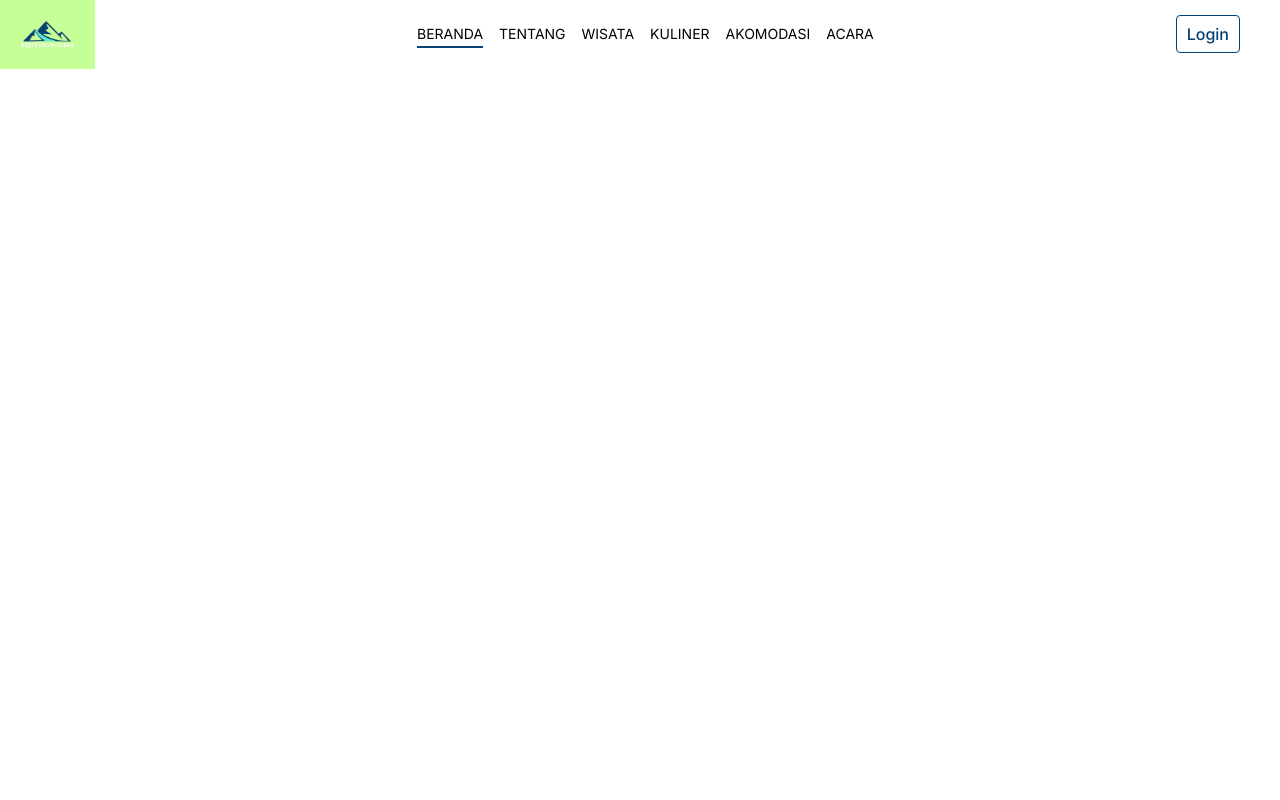
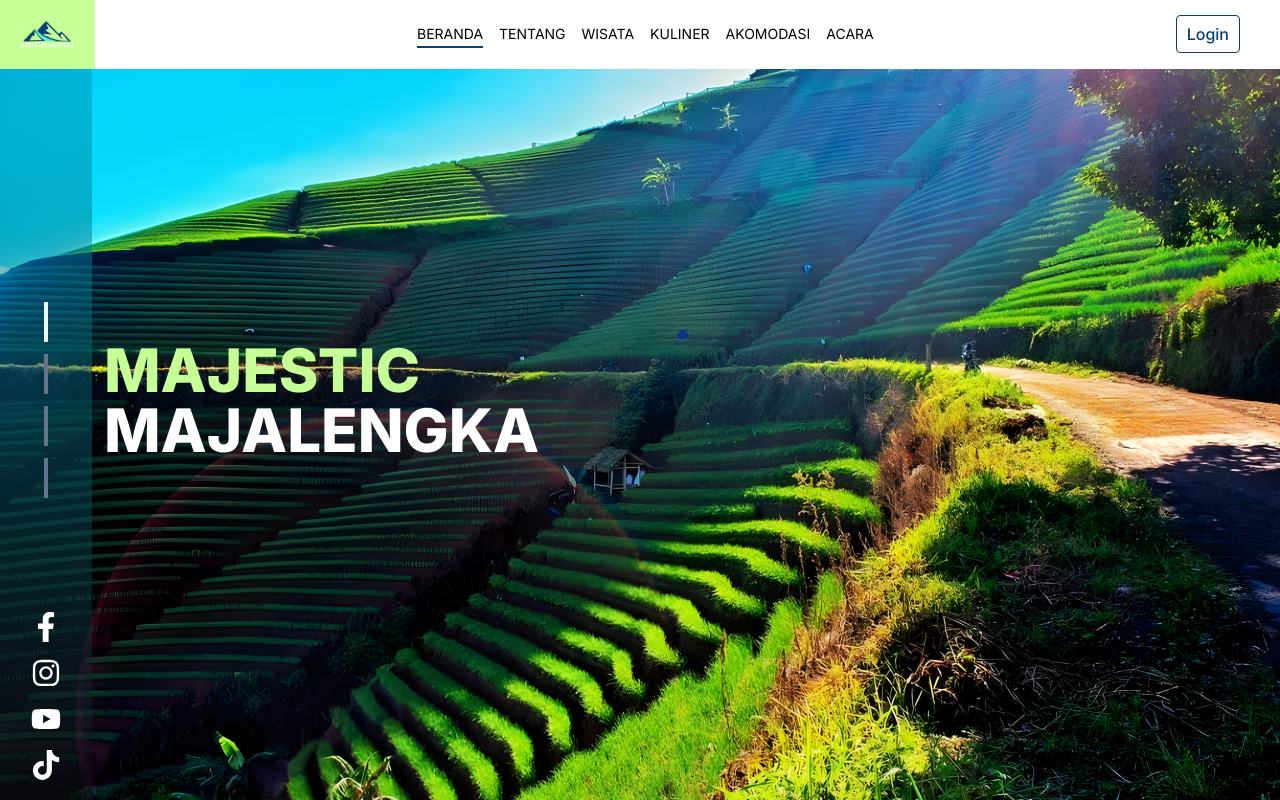
Before and after one commit to zackyhafsa/web-dev-unsil, a Next.js app: page / in a window 1280 px wide. Built offline with nearby package versions, Linux system fonts and the light colour scheme.

Commit message:
menambahkan halaman beranda

```diff
--- /dev/null
+++ b/src/app/(dashboard)/Hero.jsx
@@ -0,0 +1,23 @@
+import Navbar from "../components/Navbar";
+import SocialMedia from "../components/SocialMedia";
+import SideNavbar from "./Side";
+
+const Hero = () => {
+  return (
+    <div className="h-screen">
+      <Navbar />
+      <div className="bg-[url('/hero-bg.png')] bg-center bg-no-repeat bg-cover h-screen w-full flex items-center">
+        <div className="p-11 bg-gradient-to-b from-[#01A9C680] to-[#0D0D1480] h-screen hidden md:flex items-center">
+          <SideNavbar />
+        </div>
+        <div>
+          <h1 className="text-6xl uppercase ml-3 font-extrabold text-primary">
+            Majestic <span className="block text-white">Majalengka</span>
+          </h1>
+        </div>
+      </div>
+    </div>
+  );
+};
+
+export default Hero;
--- /dev/null
+++ b/src/app/(dashboard)/Side.jsx
@@ -0,0 +1,22 @@
+import { FaFacebookF, FaInstagram, FaYoutube, FaTiktok } from "react-icons/fa";
+
+const SideNavbar = () => {
+  return (
+    <div className="h-screen flex flex-col items-center justify-between py-10 relative">
+      <div className="my-auto">
+        <div className="w-1 h-10 bg-slate-100 mb-3"></div>
+        <div className="w-1 h-10 bg-slate-500 mb-3"></div>
+        <div className="w-1 h-10 bg-slate-500 mb-3"></div>
+        <div className="w-1 h-10 bg-slate-500"></div>
+      </div>
+      <div className="text-white flex flex-col gap-4 absolute bottom-5">
+        <FaFacebookF size={30} />
+        <FaInstagram size={30} />
+        <FaYoutube size={30} />
+        <FaTiktok size={30} />
+      </div>
+    </div>
+  );
+};
+
+export default SideNavbar;
--- a/src/app/Hero.jsx
+++ /dev/null
@@ -1,12 +0,0 @@
-import Navbar from "./components/Navbar";
-
-const Hero = () => {
-  return (
-    <div className="h-screen">
-      <Navbar />
-      <div className="bg-red-700"></div>
-    </div>
-  );
-};
-
-export default Hero;
--- a/src/app/Side.jsx
+++ /dev/null
@@ -1,17 +0,0 @@
-import Image from "next/image";
-import Logo from "../../public/logo.png";
-
-const SideNavbar = () => {
-  return (
-    <div className="h-screen bg-red-50">
-      <div>
-        <Image src={Logo} />
-      </div>
-      <div>
-        <span className="w-0.5 h-8"></span>
-      </div>
-    </div>
-  );
-};
-
-export default SideNavbar;
```
Also changed, not shown: src/app/(dashboard)/loading.jsx (renamed from src/app/loading.jsx), src/app/(dashboard)/page.jsx (renamed from src/app/page.jsx).
